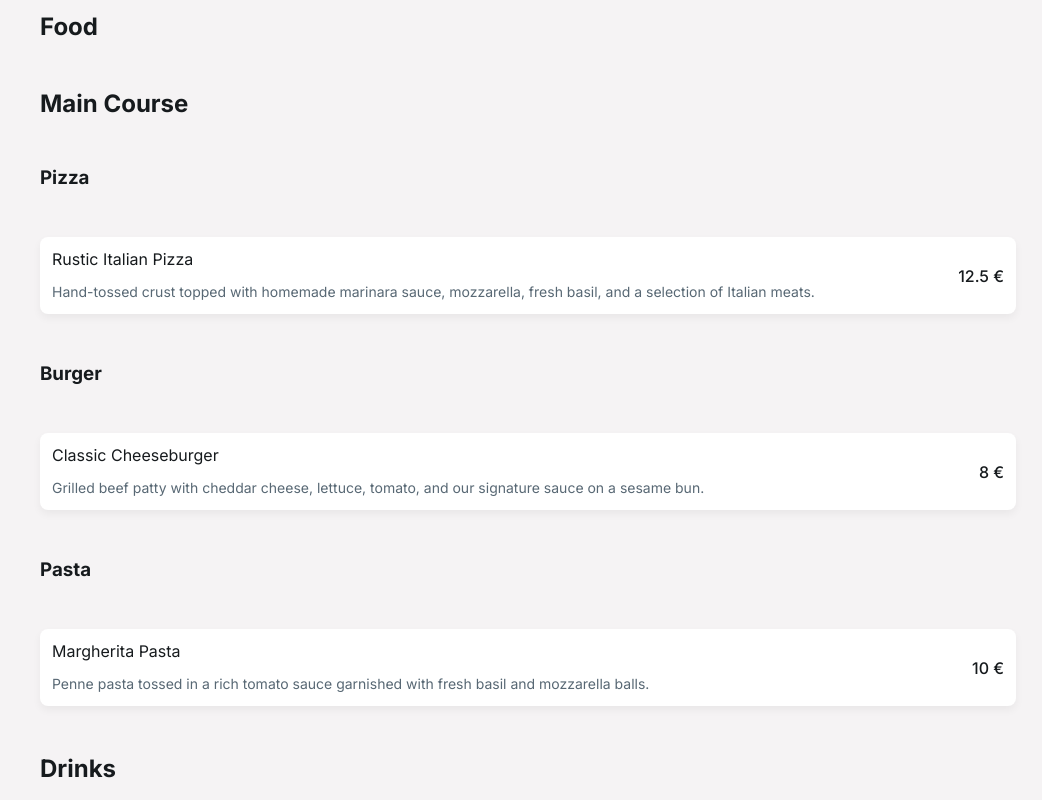
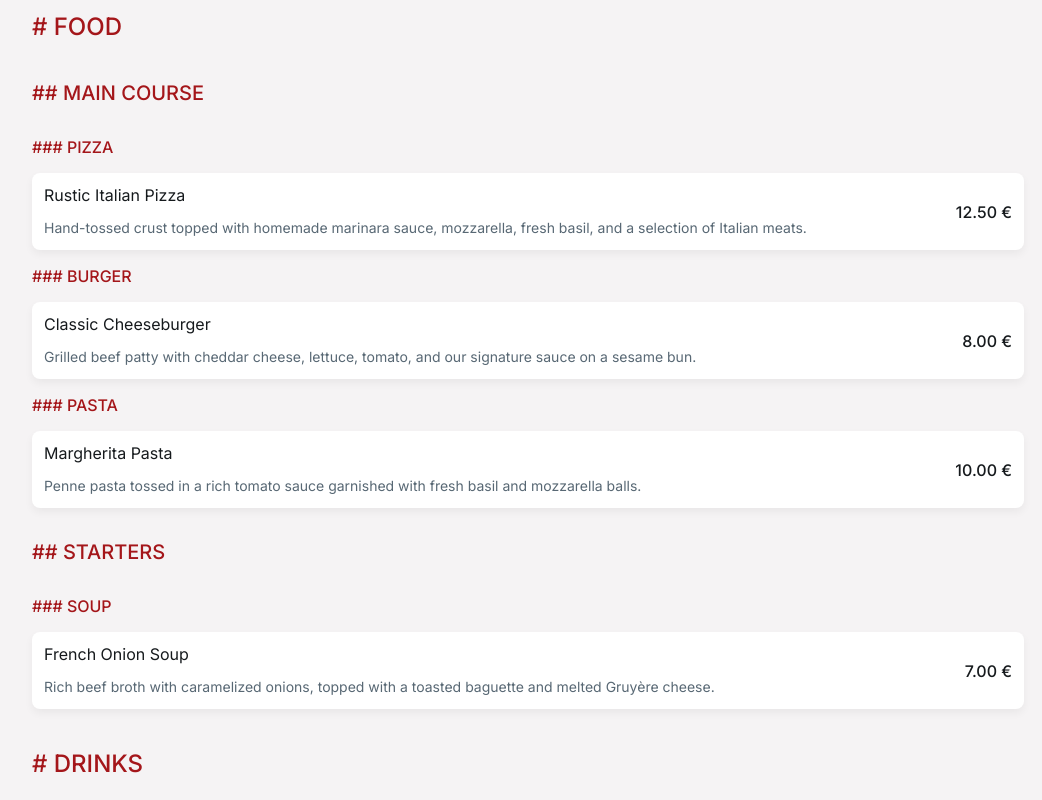
Before and after one commit to lukaslovre/Chronobar, a SvelteKit app: page / in a window 1280 px wide. Shown: the part 600-1400 px from the top of the page, without its empty margins (112-1154 px from the left). Built offline with nearby package versions, Linux system fonts and the light colour scheme.

Commit message:
menu list expanded, sad cu dodat da se moze smanjit kao dropdown

```diff
--- a/src/ambient.d.ts
+++ b/src/ambient.d.ts
@@ -1,4 +1,4 @@
-type MenuItem = {
+type MenuItemType = {
   id: string;
   name: string;
   description: string;
--- a/src/routes/Menu.svelte
+++ b/src/routes/Menu.svelte
@@ -1,8 +1,7 @@
 <script lang="ts">
-  import MenuCategory from "./MenuCategory.svelte";
   import MenuItem from "./MenuItem.svelte";
 
-  const structuredMenu: MenuItem[] = [
+  const structuredMenu: MenuItemType[] = [
     {
       id: "food101",
       name: "Rustic Italian Pizza",
@@ -72,8 +71,8 @@
       name: "Berry Smoothie",
       description:
         "A refreshing blend of strawberries, blueberries, and raspberries with a touch of honey and yogurt.",
-      category: "Food",
-      sub_category: "Drinks",
+      category: "Drinks",
+      sub_category: "Non-alcoholic",
       sub_sub_category: "Smoothie",
       price: 5.5,
       currency: "€",
@@ -154,9 +153,9 @@
   ];
 
   function groupByField(
-    arr: MenuItem[],
-    field: keyof MenuItem
-  ): Record<string, MenuItem[]> {
+    arr: MenuItemType[],
+    field: keyof MenuItemType
+  ): Record<string, MenuItemType[]> {
     return arr.reduce((acc, item) => {
       const key = item[field];
       if (!acc[key]) {
@@ -169,14 +168,17 @@
 </script>
 
 <section id="menu">
+  <div class="category-depth-1">
     {#each Object.entries(groupByField(structuredMenu, "category")) as [category, items]}
-    <h1>{category}</h1>
+      <h1># {category}</h1>
 
+      <div class="category-depth-2">
         {#each Object.entries(groupByField(items, "sub_category")) as [sub_category, sub_items]}
-      <h2>{sub_category}</h2>
+          <h2>## {sub_category}</h2>
 
+          <div class="category-depth-3">
             {#each Object.entries(groupByField(sub_items, "sub_sub_category")) as [sub_sub_category, sub_sub_items]}
-        <h3>{sub_sub_category}</h3>
+              <h3>### {sub_sub_category}</h3>
 
               <ul>
                 {#each sub_sub_items as item}
@@ -184,8 +186,11 @@
                 {/each}
               </ul>
             {/each}
+          </div>
         {/each}
+      </div>
     {/each}
+  </div>
 </section>
 
 <style lang="scss">
@@ -194,10 +199,52 @@
   #menu {
     display: flex;
     flex-direction: column;
-    gap: 3rem;
-    padding: 0 1.5rem;
+    padding: 0 1rem;
+
+    h1,
+    h2,
+    h3 {
+      color: $primary-color;
+      text-transform: uppercase;
+      font-weight: 500;
     }
+
+    .category-depth-1,
+    .category-depth-2,
+    .category-depth-3 {
+      display: flex;
+      flex-direction: column;
+    }
+
+    .category-depth-1 {
+      gap: 2.5rem;
+    }
+
+    .category-depth-2 {
+      gap: 2rem;
+    }
+
+    .category-depth-3 {
+      gap: 1rem;
+    }
+
+    h1 {
+      font-size: 1.5rem;
+    }
+
+    h2 {
+      font-size: 1.25rem;
+    }
+
+    h3 {
+      font-size: 1rem;
+    }
+  }
+
   ul {
     list-style: none;
+    display: flex;
+    flex-direction: column;
+    gap: 1rem;
   }
 </style>
--- a/src/routes/MenuItem.svelte
+++ b/src/routes/MenuItem.svelte
@@ -1,5 +1,5 @@
 <script lang="ts">
-  export let item: MenuItem;
+  export let item: MenuItemType;
 </script>
 
 <li>
@@ -7,7 +7,7 @@
     <p class="name">{item.name}</p>
     <p class="description">{item.description}</p>
   </div>
-  <p class="price">{item.price} €</p>
+  <p class="price">{item.price.toFixed(2)} €</p>
 </li>
 
 <style lang="scss">
```
Lines whose indentation alone changed are shown as unchanged.
